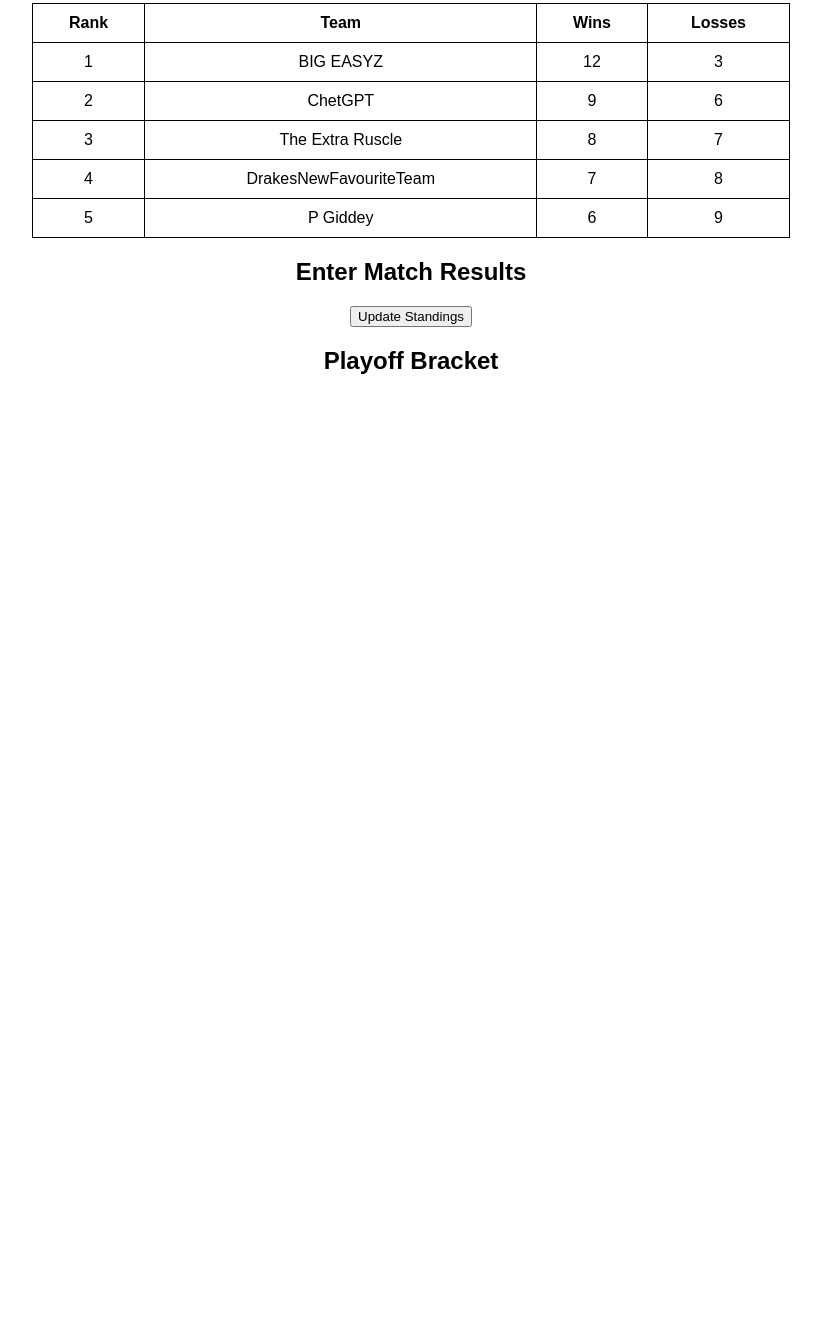
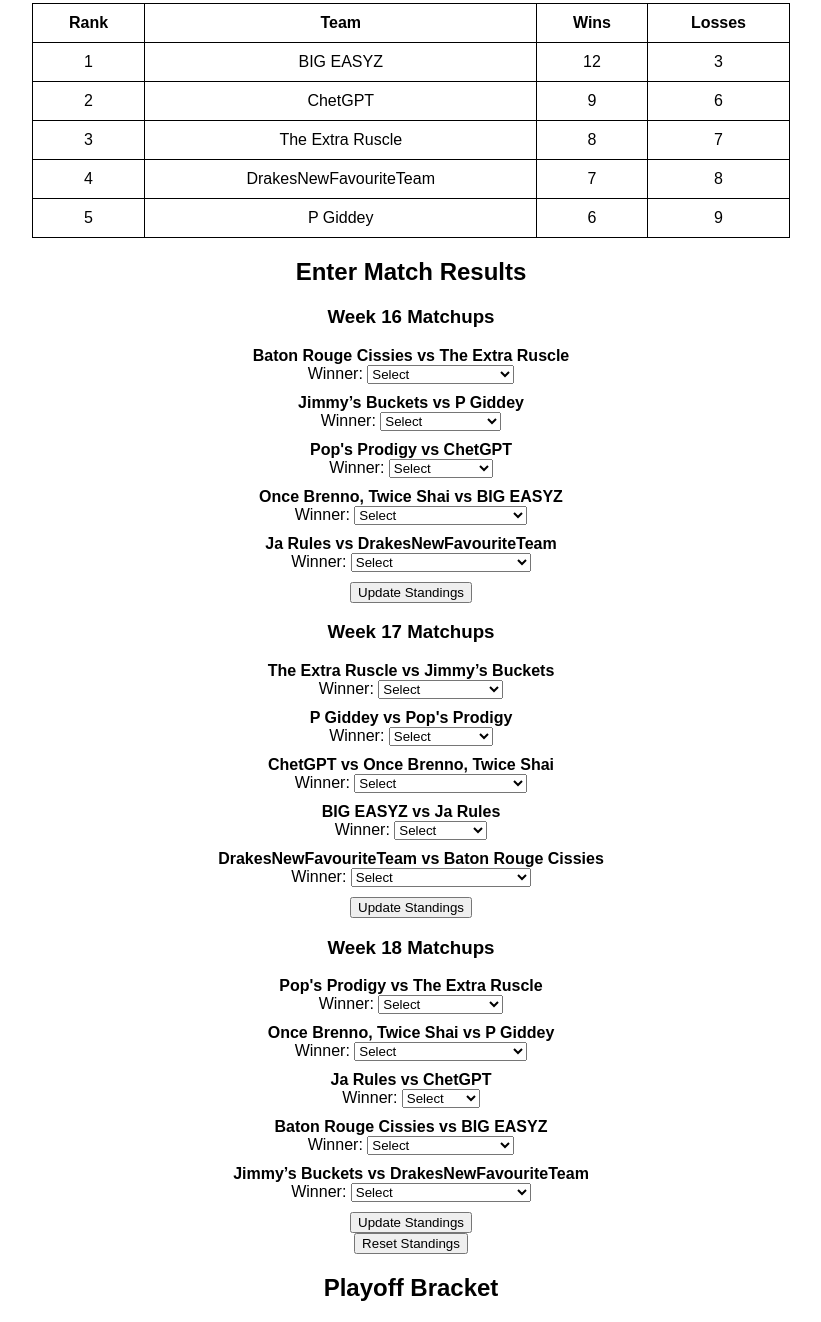
Before and after one commit to edgeoflogic/thesnakepit, a plain HTML site: page index.html in a window 1280 px wide. Shown: the part 460-1782 px from the top of the page, without its empty margins (229-1050 px from the left). Before the commit the page ends 855 px from the top, so only its background shows below. Drawn offline with Linux system fonts and the light colour scheme.

Commit message:
Update index.html

```diff
--- a/index.html
+++ b/index.html
@@ -45,10 +45,26 @@
 
     <section id="matchups">
         <h2>Enter Match Results</h2>
-        <div id="matchupsContainer">
-            <!-- Matchup results form will be generated dynamically -->
+
+        <div id="week16">
+            <h3>Week 16 Matchups</h3>
+            <div id="matchupsContainer16"></div>
+            <button onclick="updateStandings(16)" id="updateButton16">Update Standings</button>
         </div>
-        <button onclick="calculateStandings()">Update Standings</button>
+
+        <div id="week17">
+            <h3>Week 17 Matchups</h3>
+            <div id="matchupsContainer17"></div>
+            <button onclick="updateStandings(17)" id="updateButton17">Update Standings</button>
+        </div>
+
+        <div id="week18">
+            <h3>Week 18 Matchups</h3>
+            <div id="matchupsContainer18"></div>
+            <button onclick="updateStandings(18)" id="updateButton18">Update Standings</button>
+        </div>
+
+        <button onclick="resetStandings()">Reset Standings</button>
     </section>
 
     <section id="playoffBracket">
```
